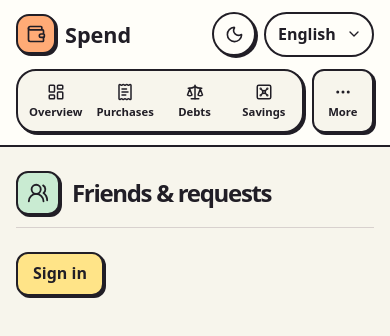
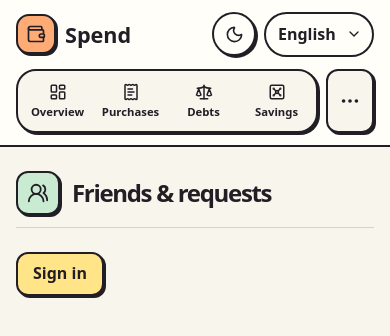
Before and after one commit to MongolMol23/spend, a React (Vite) app: page /connections in a window 390 px wide. Shown: the top 336 px of the page. Built offline with nearby package versions, Linux system fonts and the light colour scheme; no server answers.

Commit message:
Make the mobile More button icon-only

```diff
--- a/src/app/AppHeader.tsx
+++ b/src/app/AppHeader.tsx
@@ -105,8 +105,8 @@ export function AppHeader({ admin = false, authPage = false }: { admin?: boolean
       </HeaderPreferences>
       {showMemberNavigation && <div className="header-nav">
         <Navigation showIndicator />
-        <button type="button" className="nav-more" aria-haspopup="dialog" aria-controls="sidebar" onClick={openNavigation}>
-          <Ellipsis size={18} aria-hidden="true" />{t('navMore')}
+        <button type="button" className="nav-more" aria-label={t('navMore')} aria-haspopup="dialog" aria-controls="sidebar" onClick={openNavigation}>
+          <Ellipsis size={22} aria-hidden="true" />
         </button>
       </div>}
     </div></header>
--- a/src/styles.css
+++ b/src/styles.css
@@ -183,7 +183,7 @@ main.shell { padding-block: clamp(24px, 5vw, 50px) clamp(36px, 7vw, 80px) }
 
 .top:not([data-expanded-nav]) > .header-nav {
   display: grid;
-  grid-template-columns: minmax(0, 1fr) clamp(48px, 16vw, 64px);
+  grid-template-columns: minmax(0, 1fr) 48px;
   gap: 8px;
 }
 .top:not([data-expanded-nav]) .nav-indicator { border-radius: var(--radius-sm) }
```
